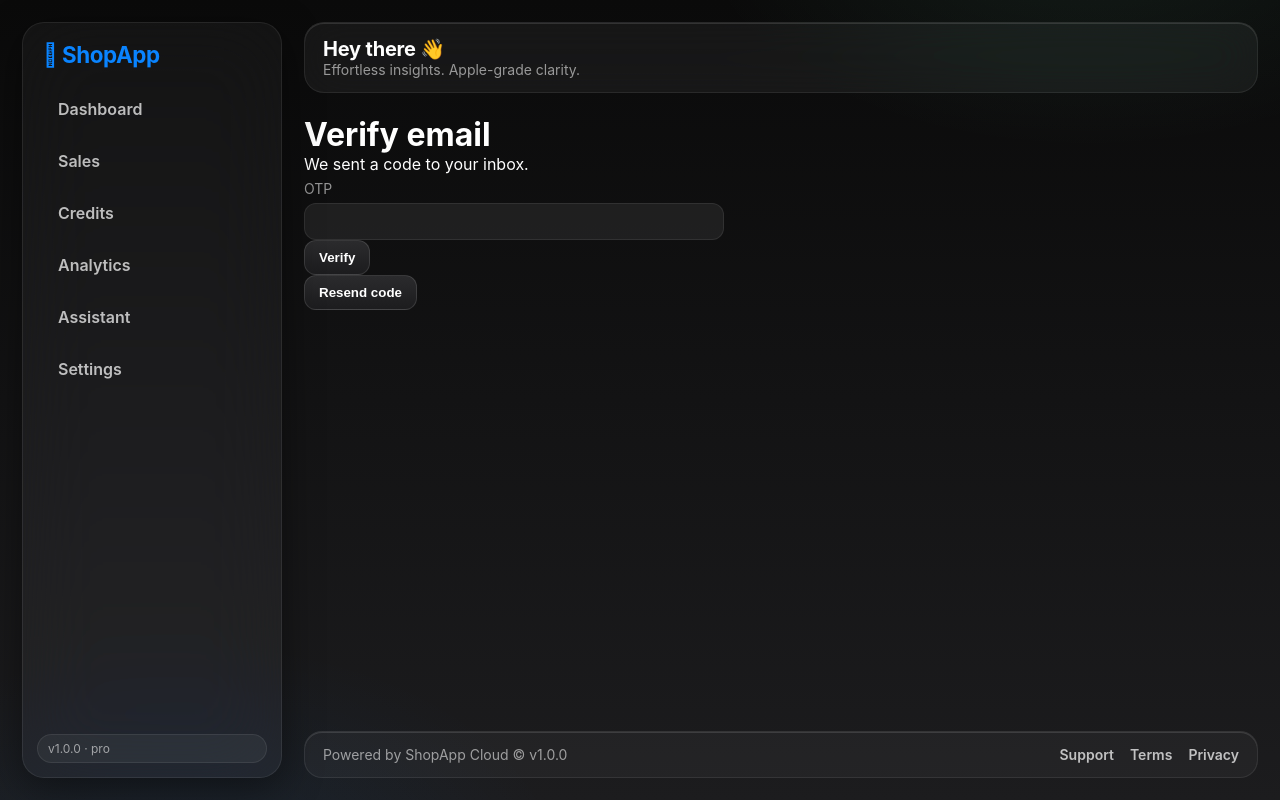
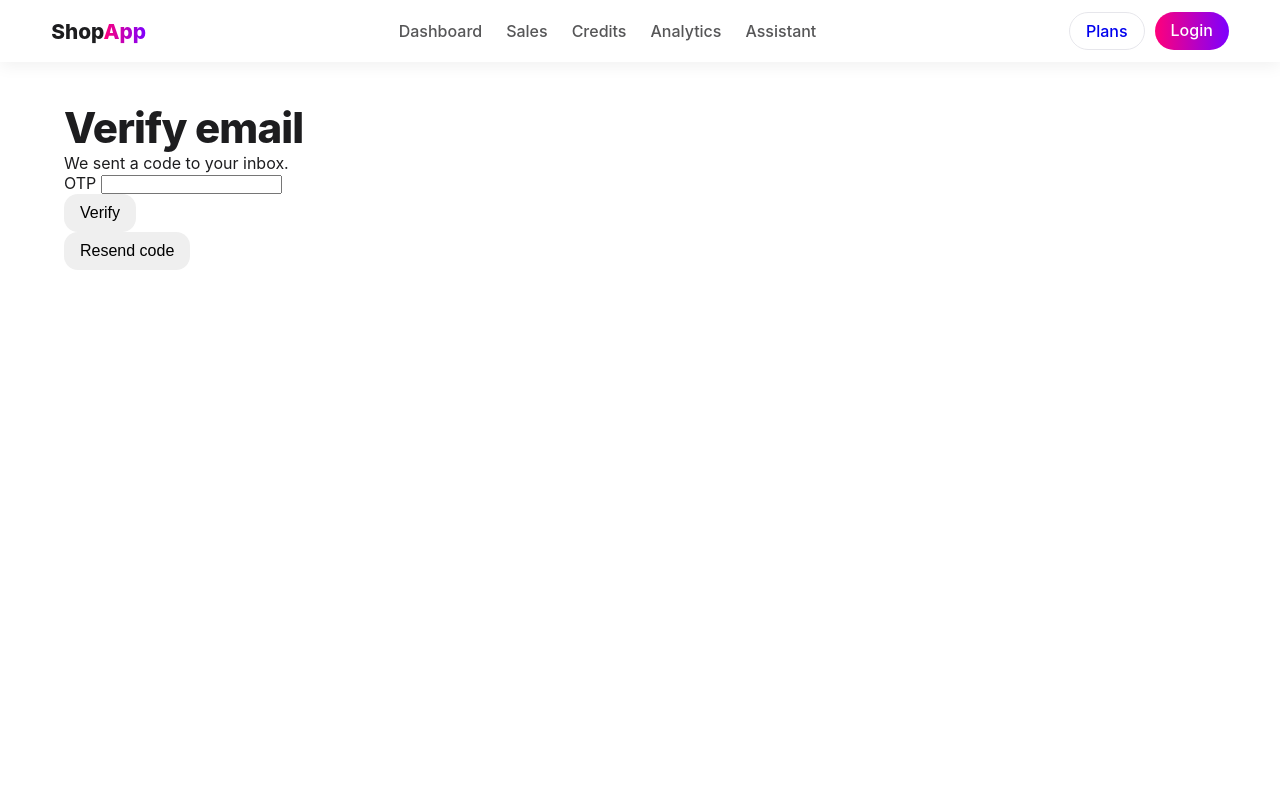
Before and after one commit to ishantswami13-crypto/BILLIONAIR-FIRST-PROJECT, a Flask app: page /verify_otp in a window 1280 px wide. Run offline with Flask 3, Linux system fonts and the light colour scheme; some web fonts are replaced.

Commit message:
Apply Apple-style dashboard and theme refresh

```diff
--- a/shopapp/reports/routes.py
+++ b/shopapp/reports/routes.py
@@ -158,7 +158,7 @@
 def analytics_view():
     days = _resolve_days()
     analytics = load_analytics(days=days)
-    return render_template('analytics/overview.html', analytics=analytics, days=days)
+    return render_template('analytics.html', analytics=analytics, days=days)
 
 
 @reports_bp.route('/analytics/export.csv')
--- a/shopapp/sales/routes.py
+++ b/shopapp/sales/routes.py
@@ -131,6 +131,7 @@
         unpaid_credits=unpaid_credits,
         low_stock_count=low_stock_count,
         tiny_chart=mini,
+        chart_data=mini,
         streak_text=streak_text,
         active_plan=current_app.config.get('ACTIVE_PLAN'),
         app_version=current_app.config.get('APP_VERSION'),
--- /dev/null
+++ b/shopapp/static/css/apple.css
@@ -0,0 +1,75 @@
+:root {
+  --bg: #ffffff;
+  --text: #1d1d1f;
+  --accent1: #ff007a;
+  --accent2: #7d00ff;
+  --accentMint: #00c2a8;
+  --gray: #f5f5f7;
+  --line: #e6e6eb;
+  --shadow: 0 4px 16px rgba(0, 0, 0, 0.06);
+  --radius: 20px;
+  --transition: all .3s cubic-bezier(.25,.8,.25,1);
+  --f-xs:12px; --f-sm:14px; --f-md:16px; --f-lg:20px; --f-xl:28px; --f-2xl:42px;
+}
+
+*{margin:0;padding:0;box-sizing:border-box}
+body{
+  background:var(--bg);
+  color:var(--text);
+  font-family: 'SF Pro Display', Inter, -apple-system, BlinkMacSystemFont, Segoe UI, Roboto, Helvetica, Arial, sans-serif;
+  -webkit-font-smoothing: antialiased;
+}
+
+.apple-nav{
+  position:sticky; top:0; z-index:100; width:100%;
+  background:rgba(255,255,255,.9); backdrop-filter: blur(10px);
+  box-shadow: var(--shadow);
+  display:flex; justify-content:space-between; align-items:center;
+  padding:12px 4%;
+}
+.apple-logo{font-weight:800;font-size:1.3rem;text-decoration:none;color:var(--text)}
+.apple-logo span{background:linear-gradient(90deg,var(--accent1),var(--accent2));-webkit-background-clip:text;-webkit-text-fill-color:transparent}
+.nav-links{display:flex;gap:24px;list-style:none}
+.nav-links a{text-decoration:none;color:var(--text);opacity:.75;font-weight:500;transition:var(--transition)}
+.nav-links a:hover{opacity:1;color:var(--accent1)}
+.nav-right{display:flex;gap:10px}
+.nav-btn{padding:8px 16px;border-radius:var(--radius);border:1px solid var(--line);background:#fff;text-decoration:none;font-weight:500;transition:var(--transition)}
+.nav-btn:hover{box-shadow:var(--shadow)}
+.nav-btn.secondary{background:linear-gradient(90deg,var(--accent1),var(--accent2));color:#fff;border:none}
+
+.apple-main{max-width:1200px;margin:40px auto;padding:0 24px}
+
+h1,h2,h3{letter-spacing:-.02em}
+h1{font-size:var(--f-2xl);font-weight:800}
+h2{font-size:var(--f-xl);font-weight:700}
+h3{font-size:var(--f-lg);font-weight:700}
+h1 .gradient, .gradientText{background:linear-gradient(90deg,var(--accent1),var(--accent2));-webkit-background-clip:text;-webkit-text-fill-color:transparent}
+
+.card{
+  background:#fff;border-radius:var(--radius);box-shadow:var(--shadow);
+  padding:28px;margin-bottom:28px; transition:var(--transition)
+}
+.card:hover{transform:translateY(-3px);box-shadow:0 8px 24px rgba(0,0,0,.08)}
+.subtle{color:#666}
+
+.grid-4{display:grid;grid-template-columns:repeat(4,1fr);gap:16px}
+.grid-2-1{display:grid;grid-template-columns:2fr 1fr;gap:20px}
+@media (max-width:1024px){.grid-4{grid-template-columns:repeat(2,1fr)}.grid-2-1{grid-template-columns:1fr}}
+.kpiTitle{font-size:var(--f-sm);text-transform:uppercase;color:#6e6e73;letter-spacing:.06em}
+.kpiValue{font-size:32px;font-weight:800;margin-top:4px}
+
+.btn{display:inline-block;border:none;border-radius:14px;padding:10px 16px;font-size:var(--f-md);cursor:pointer;transition:var(--transition)}
+.btn.primary{background:linear-gradient(90deg,var(--accent1),var(--accent2));color:#fff}
+.btn.secondary{background:#f5f5f7;color:var(--text)}
+.btn.link{background:transparent;border:1px solid var(--line)}
+.btn.full{width:100%}
+
+.input,.select{
+  width:100%;padding:12px 14px;border:1px solid var(--line);border-radius:14px;background:#fff;outline:none;
+}
+.input:focus,.select:focus{border-color:var(--accent1);box-shadow:0 0 0 3px rgba(255,0,122,.15)}
+
+.table{width:100%;border-collapse:collapse}
+.table th,.table td{padding:12px;border-bottom:1px solid var(--line);text-align:left}
+.table th{color:#6e6e73;font-weight:600}
+.badge{display:inline-block;padding:6px 10px;border-radius:999px;background:#f5f5f7;border:1px solid var(--line);font-size:var(--f-xs);color:#6e6e73}
--- a/shopapp/templates/auth/login.html
+++ b/shopapp/templates/auth/login.html
@@ -5,7 +5,7 @@
   <title>Login &middot; ShopApp</title>
   <meta name="viewport" content="width=device-width, initial-scale=1" />
   <link rel="stylesheet" href="{{ url_for('static', filename='css/tokens.css') }}">
-  <link rel="stylesheet" href="{{ url_for('static', filename='css/app.css') }}">
+  <link rel="stylesheet" href="{{ url_for('static', filename='css/apple.css') }}">
   <style>
     .center{
       min-height:100vh;
--- a/shopapp/templates/layout.html
+++ b/shopapp/templates/layout.html
@@ -4,83 +4,36 @@
     <meta charset="utf-8" />
     <title>{% block title %}ShopApp{% endblock %}</title>
     <meta name="viewport" content="width=device-width, initial-scale=1" />
-
-  <link rel="stylesheet" href="{{ url_for('static', filename='css/app.css') }}?v={{ app_version or '7.0.0' }}">
+    <link rel="stylesheet" href="{{ url_for('static', filename='css/apple.css') }}">
     <script src="https://cdn.jsdelivr.net/npm/chart.js"></script>
-
     {% block head %}{% endblock %}
   </head>
   <body>
-  <div class="shell">
-    <!-- Sidebar -->
-    <aside class="sidebar fadeUp" style="animation-delay:.05s">
-      <div>
-        <span class="brand"> {{ (shop[1] if shop else 'ShopApp') }}</span>
-        <nav class="nav">
-          <a href="/" class="{% if request.path=='/' %}active{% endif %}">Dashboard</a>
-          <a href="/sales" class="{% if request.path.startswith('/sales') %}active{% endif %}">Sales</a>
-          <a href="/credits" class="{% if request.path.startswith('/credits') %}active{% endif %}">Credits</a>
-          <a href="/analytics" class="{% if request.path.startswith('/analytics') %}active{% endif %}">Analytics</a>
-          <a href="/assistant" class="{% if request.path.startswith('/assistant') %}active{% endif %}">Assistant</a>
-          <a href="/settings" class="{% if request.path.startswith('/settings') %}active{% endif %}">Settings</a>
+    <nav class="apple-nav">
+      <div class="nav-left">
+        <a href="/" class="apple-logo">Shop<span>App</span></a>
+      </div>
+      <ul class="nav-links">
+        <li><a href="/">Dashboard</a></li>
+        <li><a href="/sales">Sales</a></li>
+        <li><a href="/credits">Credits</a></li>
+        <li><a href="/analytics">Analytics</a></li>
+        <li><a href="/assistant">Assistant</a></li>
+      </ul>
+      <div class="nav-right">
+        <a href="/settings/subscription" class="nav-btn">Plans</a>
+        {% if session.get('user') %}
+          <a href="/logout" class="nav-btn secondary">Logout</a>
+        {% else %}
+          <a href="/login" class="nav-btn secondary">Login</a>
+        {% endif %}
+      </div>
     </nav>
-      </div>
-      <div class="badge">v{{ app_version or '7.0.0' }} · {{ active_plan or 'Free' }}</div>
-    </aside>
 
-    <!-- Main -->
-    <main class="main">
-      <div class="topbar fadeUp" style="animation-delay:.1s">
-        <div>
-          <div class="hello">Hey {{ session.get('user','there') }} 👋</div>
-          <div class="subtle">Effortless insights. Apple-grade clarity.</div>
-        </div>
-        <div>
-          {% if session.get('user') %}<a href="/logout" class="btn">Logout</a>{% endif %}
-        </div>
-      </div>
-
+    <main class="apple-main">
       {% block content %}{% endblock %}
-      <footer class="app-footer fadeUp" style="animation-delay:.16s">
-        <span>Powered by ShopApp Cloud &copy; v{{ app_version or '7.0.0' }}</span>
-        <nav>
-          <a href="mailto:support@shopapp.cloud">Support</a>
-          <a href="{{ url_for('marketing.landing') }}#terms" target="_blank" rel="noopener">Terms</a>
-          <a href="{{ url_for('marketing.landing') }}#privacy" target="_blank" rel="noopener">Privacy</a>
-        </nav>
-      </footer>
     </main>
-  </div>
-
-  <!-- Toast -->
-  <div id="toast" class="toast" style="position:fixed;right:18px;bottom:18px;display:none;background:rgba(255,255,255,.07);border:1px solid var(--hairline);border-radius:12px;padding:10px 12px;backdrop-filter:blur(10px) saturate(180%);">Saved ✓</div>
-
-  {% include "components/modal_add_item.html" ignore missing %}
-  {% include "components/modal_add_customer.html" ignore missing %}
-  {% include "components/modal_add_expense.html" ignore missing %}
-
-  <!-- UI helpers -->
-  <script type="module" src="{{ url_for('static', filename='js/ui.js') }}?v={{ app_version or '7.0.0' }}"></script>
 
     {% block scripts %}{% endblock %}
-
-  <!-- Parallax shine for cards (Apple-y) -->
-  <script>
-    const toastEl = document.getElementById('toast');
-    window.toast = (msg='Saved ✓') => {
-      toastEl.textContent = msg; toastEl.style.display='block';
-      setTimeout(()=> toastEl.style.display='none', 2200);
-    };
-    document.addEventListener('mousemove', (e)=>{
-      document.querySelectorAll('.card').forEach(el=>{
-        const r = el.getBoundingClientRect();
-        const x = (e.clientX - r.left)/r.width, y = (e.clientY - r.top)/r.height;
-        el.style.background = `radial-gradient(circle at ${x*100}% ${y*100}%, rgba(255,255,255,.10), rgba(255,255,255,.04))`;
-      });
-    });
-    document.addEventListener('mouseleave', ()=> {
-      document.querySelectorAll('.card').forEach(el=> el.style.background='var(--card-bg)');
-    });
-  </script>
   </body>
 </html>
```
Also changed, not shown: shopapp/templates/analytics.html (added, +75 -0 lines), shopapp/templates/analytics/overview.html (deleted, +0 -60 lines), shopapp/templates/auth/register.html (+15 -3 lines), shopapp/templates/index.html (+42 -45 lines). Lines whose indentation alone changed are shown as unchanged.
